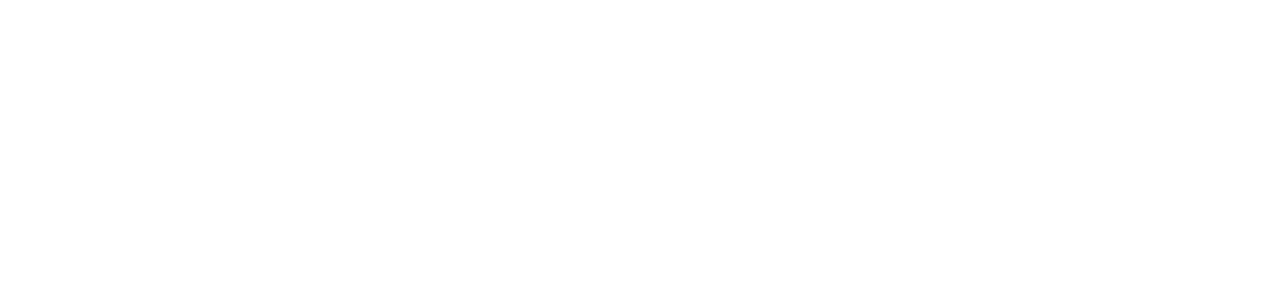
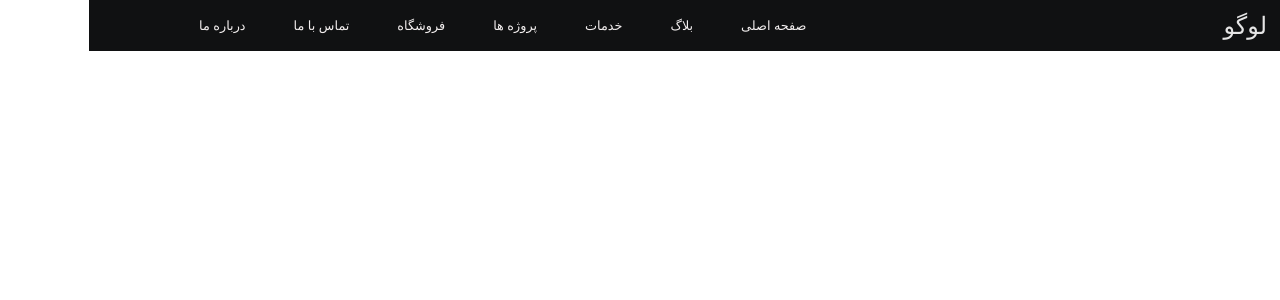
Before and after one commit to baharb68/my-first-design, a React (Create React App) app: page / in a window 1280 px wide. Shown: the top 300 px of the page. Built offline with nearby package versions, Linux system fonts and the light colour scheme; a web font is replaced by a local one.

Commit message:
modifying navbar:addig links and updating css

```diff
--- a/src/App.css
+++ b/src/App.css
@@ -4,3 +4,6 @@
 .App {
   text-align: center;
 }
+.bg-black{
+  background-color: #101112;
+}
--- a/src/App.js
+++ b/src/App.js
@@ -6,10 +6,14 @@
 import 'popper.js';
 import 'bootstrap';
 import 'vazir-font/dist/font-face.css';
+import Navbar from './components/navbar/Navbar'
 
 function App() {
   return (
     <div className="App">
+      <div className="container-fluid bg-black">
+        <Navbar logo="لوگو" />
+      </div>
     </div>
   );
 }
--- a/src/components/navbar/Li.jsx
+++ b/src/components/navbar/Li.jsx
@@ -1,4 +1,5 @@
 import React, { Component } from 'react'
+import './Navbar.css'
 
 export default class Li extends Component {
     constructor(props){
@@ -6,9 +7,9 @@
     }
     render() {
         return (
-            <div>
-
-            </div>
+            <li class="nav-item px-3 py-2">
+                <a class="nav-link" href="#">{this.props.link}</a>
+            </li>
         )
     }
 }
--- a/src/components/navbar/Navbar.css
+++ b/src/components/navbar/Navbar.css
@@ -0,0 +1,14 @@
+.nav-item:hover{
+    background-color: #e7e0d8;
+}
+.nav-item:hover a{
+    color: #000000 !important;
+}
+.nav-item a {
+    color: #f3efef !important;
+    font-size: 0.8rem;
+}
+.navbar-brand{
+    font-size: 1.5rem;
+    color: #e5e5e5 !important;
+}
--- a/src/components/navbar/Navbar.jsx
+++ b/src/components/navbar/Navbar.jsx
@@ -3,10 +3,29 @@
 import Li from './Li'
 
 export default class Navbar extends Component {
+    constructor(props){
+        super(props);
+    }
     render() {
         return (
             <div>
-
+                <nav class="container navbar navbar-expand-lg navbar-light py-0 my-0">
+                    <a class="navbar-brand" href="#">{this.props.logo}</a>
+                    <button class="navbar-toggler" type="button" data-toggle="collapse" data-target="#navbarNav" aria-controls="navbarNav" aria-expanded="false" aria-label="Toggle navigation">
+                        <span class="navbar-toggler-icon"></span>
+                    </button>
+                    <div class="collapse navbar-collapse" id="navbarNav">
+                        <ul class="navbar-nav mr-auto ">
+                            <Li link="صفحه اصلی" />
+                            <Li link="بلاگ" />
+                            <Li link="خدمات" />
+                            <Li link="پروژه ها" />
+                            <Li link="فروشگاه" />
+                            <Li link="تماس با ما" />
+                            <Li link="درباره ما" />
+                        </ul>
+                    </div>
+                </nav>
             </div>
         )
     }
```
Also changed, not shown: src/components/img/header.jpg (added).
